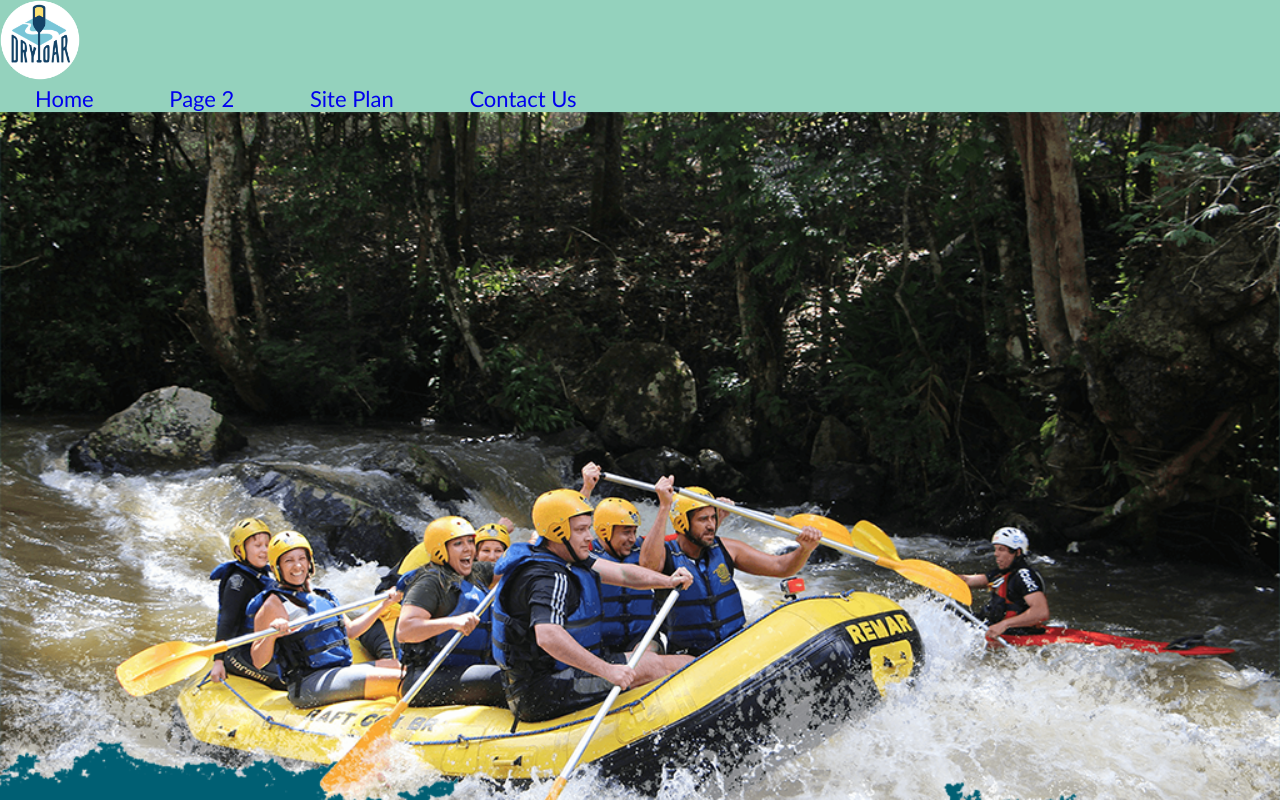
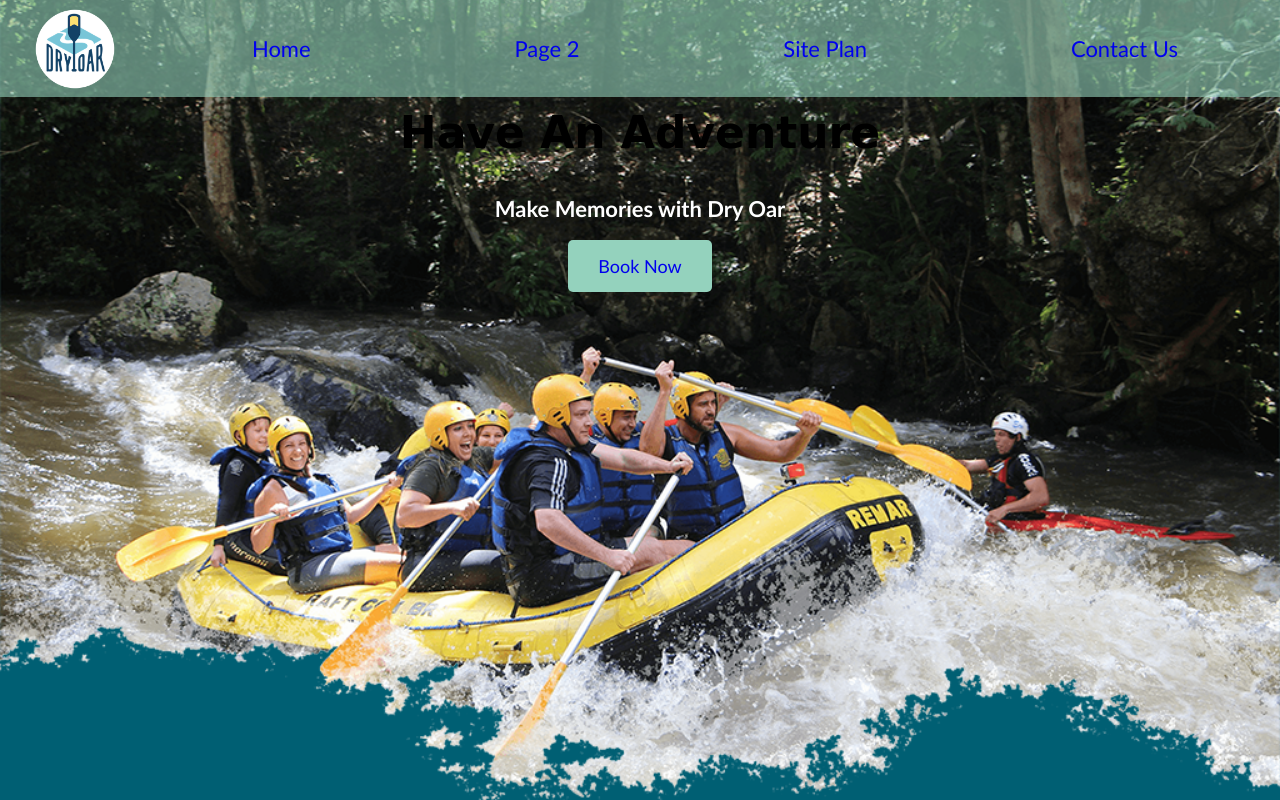
Before and after one commit to spence3033/spence3033.github.io, a plain HTML site: page wwr/index.html in a window 1280 px wide. Shown: the top 800 px of the page. Drawn offline with Linux system fonts and the light colour scheme.

Commit message:
adding grids to the nav bar

```diff
--- a/wwr/styles/style.css
+++ b/wwr/styles/style.css
@@ -4,6 +4,43 @@ body {
     margin: 0;
     padding: 0;
 }
+
+/* grid items */
+header {
+    display:grid;
+    grid-template-columns: 150px auto;
+}
+nav {
+    display:flex;
+    justify-content: space-around;
+}
+#logo_link {
+    padding-top:5px;
+    justify-self: center;
+    align-self: center;
+}
+#hero {
+    display:grid;
+    grid-template-columns: 1fr 3fr 1fr;
+    margin-top: -100px;
+}
+#hero-box {
+    grid-column: 1/4;
+    grid-row:1/3;
+    z-index:-1;
+}
+#hero-msg {
+    grid-column: 2/3;
+    grid-row:1/2;
+    margin-top: 100px;
+}
+#hero-msg h4 {
+    color:white;
+}
+
+
+
+
 h2 {margin: 0;}
 .home-title {
     font-family: 'Festive', cursive, sans-serif;
@@ -64,7 +101,7 @@ body {
     background-color: #005F73;
 }
 header {
-    background-color: #94D2BD;
+    background-color: #94D2BD99;
 }
 nav a:hover {
     background-color: #E9D8A6;
```
